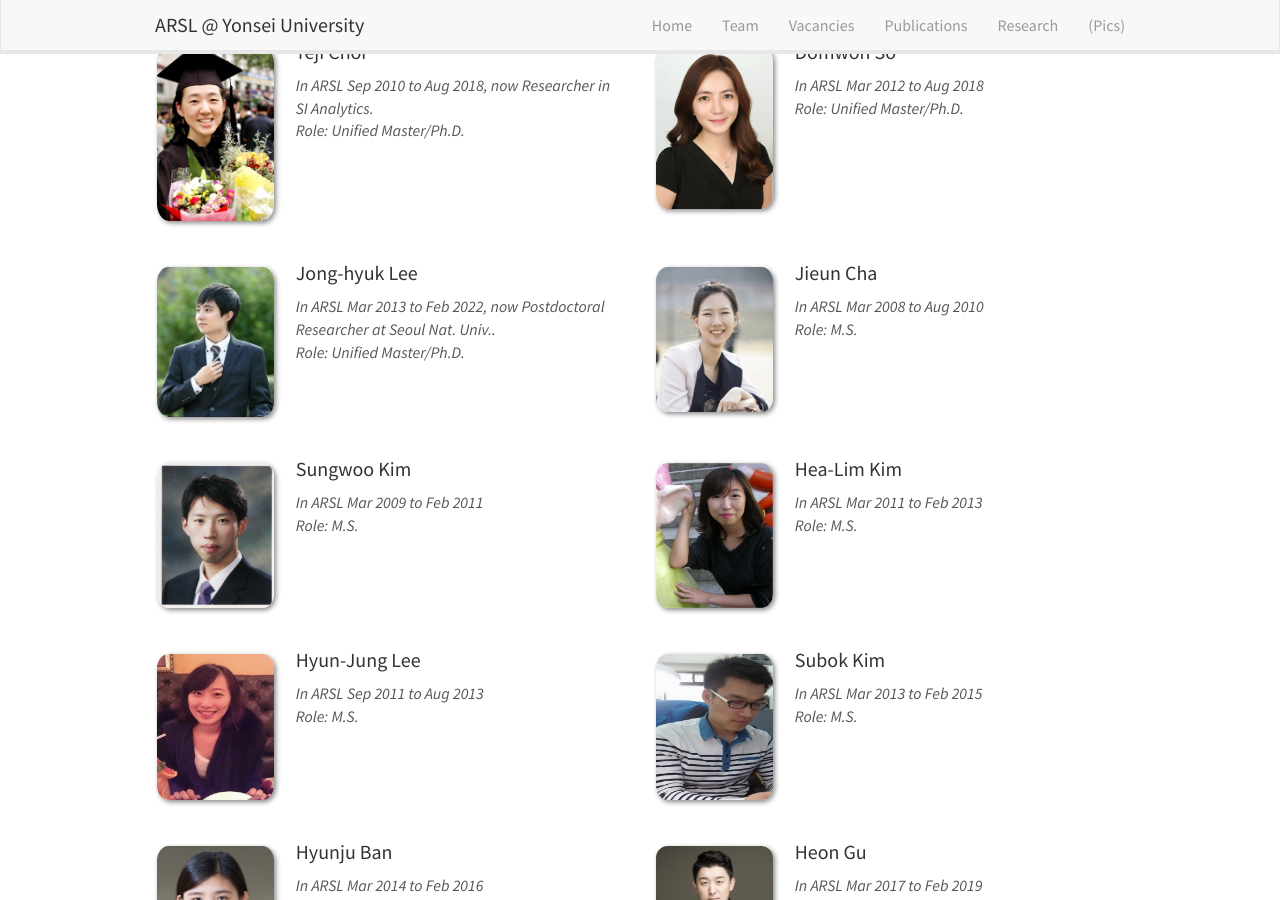
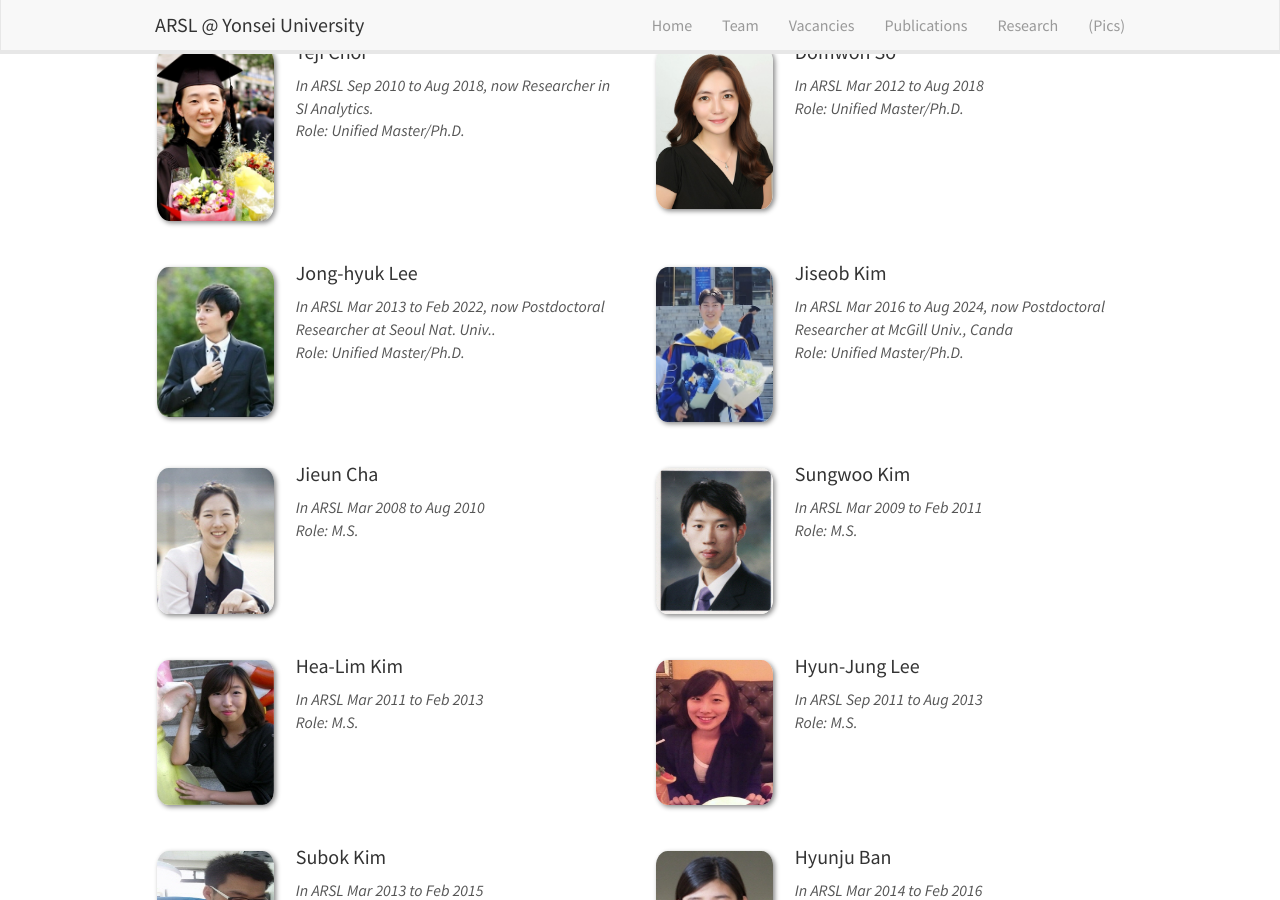
Before and after one commit to roo2003/roo2003.github.io, a Jekyll site: the page built from _pages/team.md, in a window 1280 px wide and 900 px high, scrolled down 1918 px. Built offline with Jekyll 4.4.1, drawn with Linux system fonts in a browser that asks for light colours; nearby versions of some CDN libraries.

Commit message:
Update alumni_members.yml

```diff
--- a/_data/alumni_members.yml
+++ b/_data/alumni_members.yml
@@ -70,6 +70,16 @@
   number_educ: 2
   education1: Unified Master/phD, Atmospheric Sciences, Yonsei Univ. (Mar 2013-Feb 2022)
   education2: B.S., Atmospheric Sciences, Yonsei Univ. (Mar 2007-Feb 2013)
+  education3:
+
+- name: Jiseob Kim
+  photo: Jiseob_new.jpg
+  info: Unified Master/Ph.D.
+  duration: In ARSL Mar 2016 to Aug 2024, now Postdoctoral Researcher at McGill Univ., Canda
+  email: jiseob.kim@mcgill.ca
+  number_educ: 2
+  education1: Unified Master/phD, Atmospheric Sciences, Yonsei Univ. (Mar 2016-Aug 2023)
+  education2: B.S., Atmospheric Sciences, Yonsei Univ. (Mar 2010-Feb 2016)
   education3:
 
 - name: Jieun Cha
```
